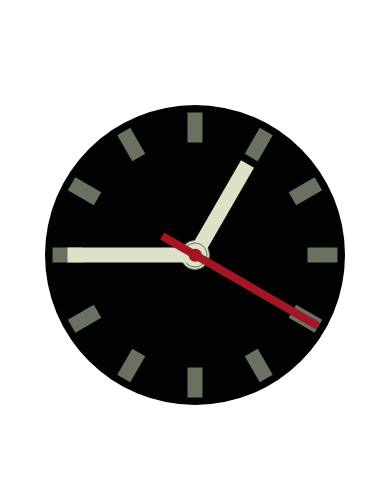
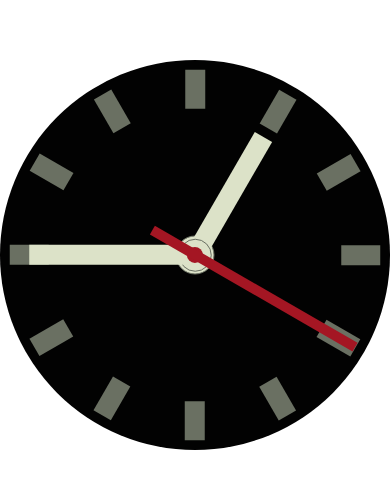
Before and after one commit to salihbektas/react-native-analog-clock, a React Native app: screen / in a window 390 px wide. Shown: the part 167-656 px from the top of the page. Built offline with nearby package versions, Linux system fonts and the light colour scheme.

Commit message:
Bugfix: dep. array on useMemo and reduce code repeat

```diff
--- a/App.js
+++ b/App.js
@@ -12,9 +12,11 @@ export default function AnimatedStyleUpdateExample(props) {
 
   const {width, height} = useWindowDimensions()
 
+  const edge = Math.min(height, width)
+
   const boxes = useMemo(() => {
-    return Array(12).fill(0).map((_, index) => <View style={styles.box(Math.min(height, width, 300), index)} key={index} />)
-  })
+    return Array(12).fill(0).map((_, index) => <View style={styles.box(edge, index)} key={index} />)
+  }, [])
 
   const config = {
     duration: 500,
@@ -29,15 +31,15 @@ export default function AnimatedStyleUpdateExample(props) {
 
   return (
     <View style={styles.main}>
-      <View style={styles.ground(Math.min(height, width, 300))} >
+      <View style={styles.ground(edge)} >
         {boxes}
 
-        <View style={styles.bigCenterCircle(Math.min(height, width, 300))} />
-        <View style={styles.akrep(Math.min(height, width, 300))} />
-        <View style={styles.midCenterCircle(Math.min(height, width, 300))} />
-        <View style={styles.yelkovan(Math.min(height, width, 300))} />
-        <View style={styles.smallCenterCircle(Math.min(height, width, 300))} />
-        <View style={styles.saniye(Math.min(height, width, 300))} />
+        <View style={styles.bigCenterCircle(edge)} />
+        <View style={styles.akrep(edge)} />
+        <View style={styles.midCenterCircle(edge)} />
+        <View style={styles.yelkovan(edge)} />
+        <View style={styles.smallCenterCircle(edge)} />
+        <View style={styles.saniye(edge)} />
 
       </View>
 
```
